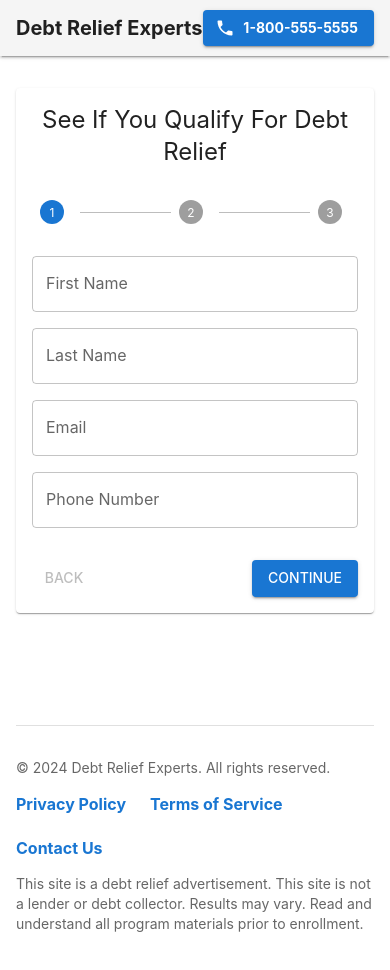
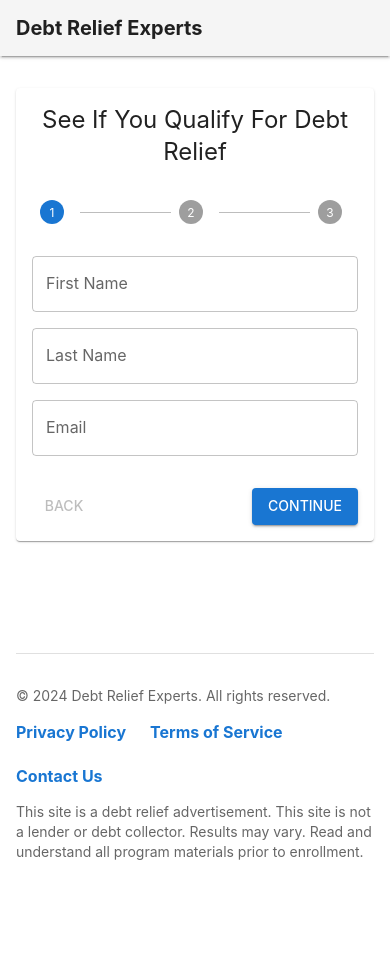
Before and after one commit to contentkingpins/debt-settlement, a React (Create React App) app: page / in a window 390 px wide. Shown: the top 970 px of the page. After the commit the page ends 910 px from the top, so only its background shows below. Built offline with nearby package versions, Linux system fonts and the light colour scheme.

Commit message:
Remove all phone numbers and click-to-call functionality, update form to text-only consent

```diff
--- a/src/components/forms/EligibilityForm.js
+++ b/src/components/forms/EligibilityForm.js
@@ -3,6 +3,7 @@ import { Box, Card, TextField, Button, Typography, MenuItem, Select, FormControl
 import { Phone } from '@mui/icons-material';
 import { Formik, Form } from 'formik';
 import * as Yup from 'yup';
+import { Link as RouterLink } from 'react-router-dom';
 
 const debtOptions = [
   { value: '10k', label: '$10,000 - $19,999' },
@@ -34,9 +35,6 @@ const validationSchema = Yup.object({
   firstName: Yup.string().required('First name is required'),
   lastName: Yup.string().required('Last name is required'),
   email: Yup.string().email('Invalid email').required('Email is required'),
-  phone: Yup.string()
-    .matches(/^[0-9]{10}$/, 'Please enter a valid 10-digit phone number')
-    .required('Phone number is required'),
   city: Yup.string().required('City is required'),
   state: Yup.string().required('State is required'),
   zipCode: Yup.string()
@@ -60,7 +58,7 @@ const EligibilityForm = () => {
   const handleNext = (formikProps) => {
     const { validateForm, setTouched } = formikProps;
     const currentFields = {
-      0: ['firstName', 'lastName', 'email', 'phone'],
+      0: ['firstName', 'lastName', 'email'],
       1: ['city', 'state', 'zipCode'],
       2: ['debtAmount', 'creditCards', 'tcpaConsent']
     }[activeStep];
@@ -106,16 +104,6 @@ const EligibilityForm = () => {
         <Typography variant="body1" paragraph>
           One of our debt relief specialists will contact you shortly to discuss your options.
         </Typography>
-        <Button
-          variant="contained"
-          color="primary"
-          startIcon={<Phone />}
-          href="tel:1-800-555-5555"
-          size="large"
-          sx={{ mt: 2 }}
-        >
-          Call Now: 1-800-555-5555
-        </Button>
       </Card>
     );
   }
@@ -138,7 +126,6 @@ const EligibilityForm = () => {
             firstName: '',
             lastName: '',
             email: '',
-            phone: '',
             city: '',
             state: '',
             zipCode: '',
@@ -190,14 +177,6 @@ const EligibilityForm = () => {
                       onChange={formikProps.handleChange}
                       error={formikProps.touched.email && Boolean(formikProps.errors.email)}
                       helperText={formikProps.touched.email && formikProps.errors.email}
-                    />
-                    <TextField
-                      name="phone"
-                      label="Phone Number"
-                      value={formikProps.values.phone}
-                      onChange={formikProps.handleChange}
-                      error={formikProps.touched.phone && Boolean(formikProps.errors.phone)}
-                      helperText={formikProps.touched.phone && formikProps.errors.phone}
                     />
                   </Box>
                 )}
@@ -287,12 +266,28 @@ const EligibilityForm = () => {
                           name="tcpaConsent"
                           checked={formikProps.values.tcpaConsent}
                           onChange={formikProps.handleChange}
+                          sx={{ mt: -1 }}
                         />
-                        <Typography variant="body2" color="text.secondary">
-                          By checking the box below I consent to receive phone sales calls and text messages - Msg and data rates may apply - from our Marketing Partners on the landline or mobile number I provided even if I am on a federal or State do not call registry. I understand these calls may be generated using an autodialer and may contain pre-recorded messages and that consenting is not required to participate in the offers promoted. For SMS message campaigns: Text STOP to stop and HELP for help. Msg & data rates may apply. Periodic messages; max. 30/month.{' '}
-                          <Link href="/privacy" color="primary" underline="hover">Privacy Policy</Link> | {' '}
-                          <Link href="/terms" color="primary" underline="hover">Terms and Conditions</Link>
-                        </Typography>
+                        <Box>
+                          <Typography variant="body2" color="text.secondary" sx={{ mb: 1 }}>
+                            By checking this box, I agree to receive messages from our Marketing Partners, including:
+                          </Typography>
+                          <Typography variant="body2" color="text.secondary" component="ul" sx={{ pl: 2, mb: 1 }}>
+                            <li>Text messages (Msg & data rates may apply)</li>
+                            <li>Up to 30 messages per month</li>
+                            <li>Text STOP to stop or HELP for help</li>
+                          </Typography>
+                          <Typography variant="body2" color="text.secondary">
+                            By checking this box, I agree to the{' '}
+                            <Link component={RouterLink} to="/terms" color="primary" underline="hover">
+                              Terms and Conditions
+                            </Link>{' '}
+                            and{' '}
+                            <Link component={RouterLink} to="/privacy" color="primary" underline="hover">
+                              Privacy Policy
+                            </Link>
+                          </Typography>
+                        </Box>
                       </Box>
                       {formikProps.touched.tcpaConsent && formikProps.errors.tcpaConsent && (
                         <FormHelperText>{formikProps.errors.tcpaConsent}</FormHelperText>
--- a/src/components/layout/Header.js
+++ b/src/components/layout/Header.js
@@ -1,6 +1,5 @@
 import React from 'react';
-import { AppBar, Toolbar, Typography, Button, Box, useMediaQuery, useTheme } from '@mui/material';
-import { Phone } from '@mui/icons-material';
+import { AppBar, Toolbar, Typography, Box, useMediaQuery, useTheme } from '@mui/material';
 
 const Header = () => {
   const theme = useTheme();
@@ -13,23 +12,6 @@ const Header = () => {
           <Typography variant="h6" component="div" sx={{ fontWeight: 'bold' }}>
             Debt Relief Experts
           </Typography>
-
-          <Box sx={{ display: 'flex', alignItems: 'center', gap: 2 }}>
-            {!isMobile && (
-              <Typography variant="body1" color="text.secondary">
-                Call Now:
-              </Typography>
-            )}
-            <Button
-              variant="contained"
-              color="primary"
-              startIcon={<Phone />}
-              href="tel:1-800-555-5555"
-              sx={{ fontWeight: 'bold' }}
-            >
-              1-800-555-5555
-            </Button>
-          </Box>
         </Box>
       </Toolbar>
     </AppBar>
```
